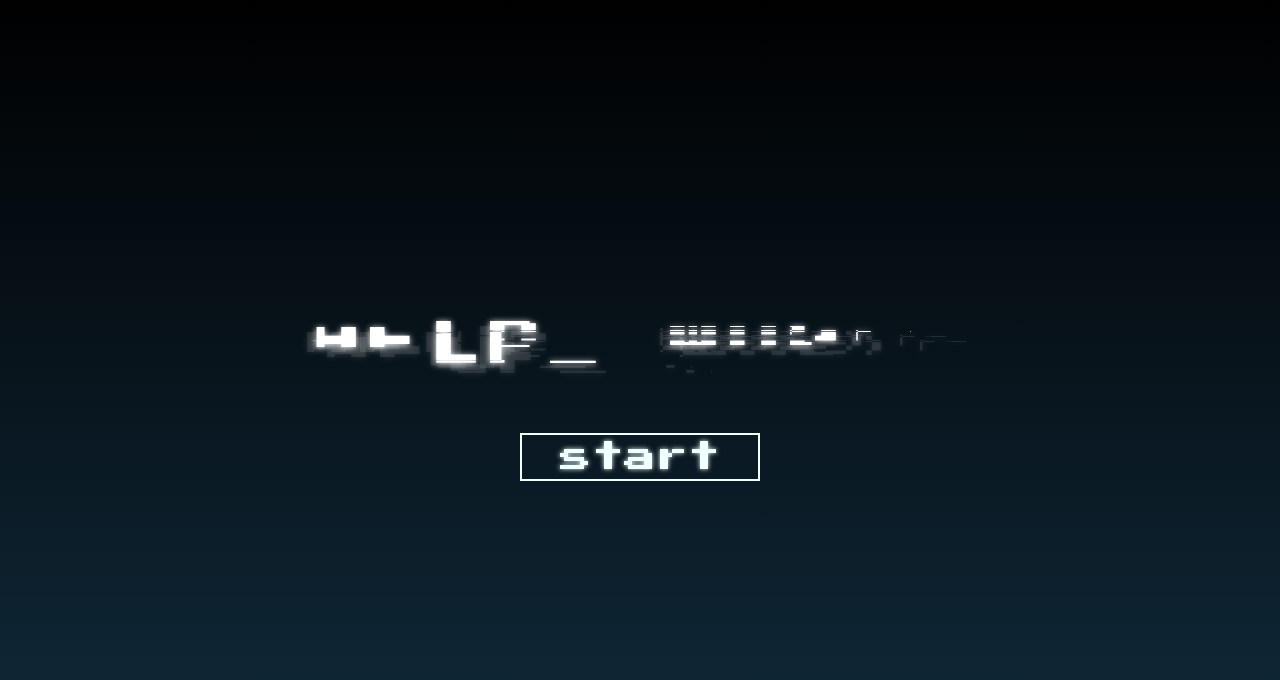
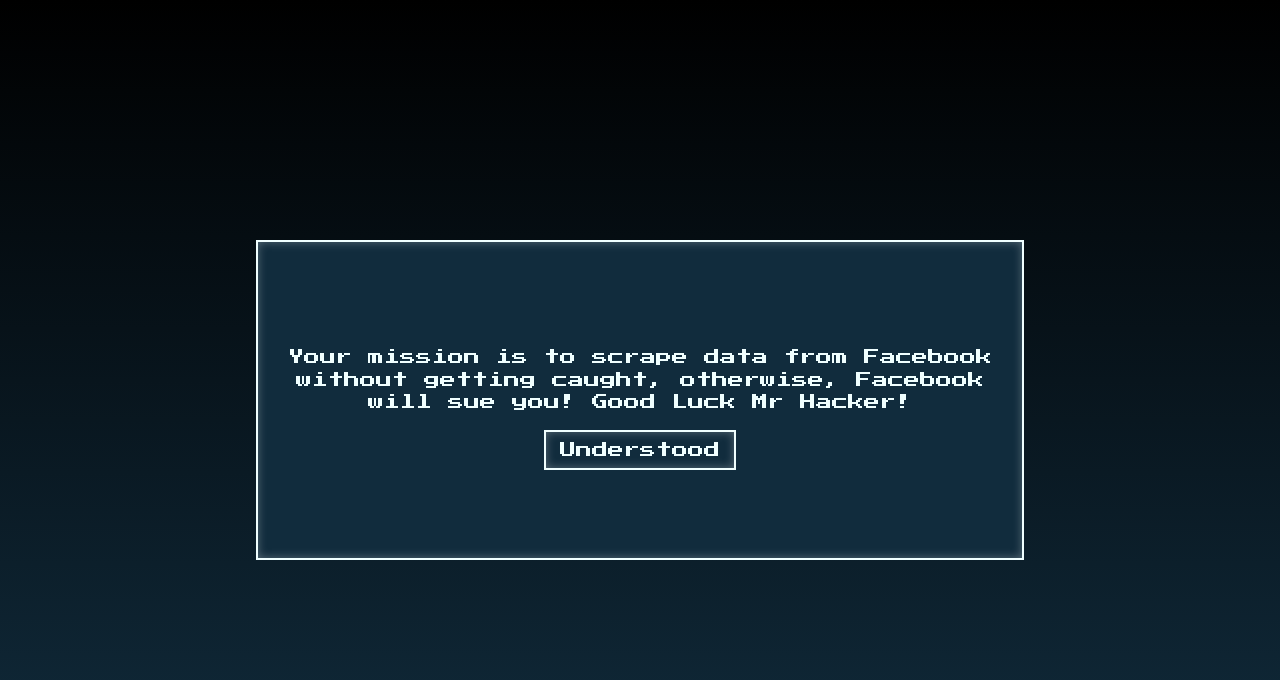
Before and after one commit to alsyoufomar/web-scraper-game, a plain HTML site: page index.html in a window 1280 px wide. Drawn offline with Linux system fonts and the light colour scheme.

Commit message:
add mission message pop up

```diff
--- a/js/app.js
+++ b/js/app.js
@@ -8,8 +8,8 @@
   let isGameOver = false;
   const boardArea = boardWidth ** 2;
   let bookmarks = 0;
-
-  console.log(minesNum);
+  bookmarksLeft.innerHTML = `💾 left = ${minesNum - bookmarks}`;
+  result.innerHTML = ' ';
 
   (function () {
     const mines = Array(minesNum).fill('mine');
@@ -182,7 +182,6 @@
         cell.innerHTML = '';
         bookmarksLeft.innerHTML = `💾 left = ${minesNum - bookmarks}`;
       }
-      console.log(cell);
     }
   }
 
--- a/js/entry.js
+++ b/js/entry.js
@@ -1,5 +1,7 @@
 function entryMessage() {
   const intro = document.querySelector('.intro');
+  const warning =
+    'Your mission is to scrape data from Facebook without getting caught, otherwise, Facebook will sue you! Good Luck Mr Hacker!';
 
   (function setTime() {
     let time = Math.round(Math.random() * (2000 - 500)) + 500;
@@ -9,4 +11,29 @@
       setTime();
     }, time);
   })();
+
+  function mession() {
+    const isDisplayed = sessionStorage.getItem('popupDisplayed');
+    const message = document.querySelector('.message');
+    const closeBtn = document.querySelector('.close_btn');
+    const messageBody = document.querySelector('.message_body');
+
+    message.append(closeBtn);
+    if (isDisplayed !== 'true') {
+      message.classList.add('popup');
+      closeBtn.classList.add('popup_btn');
+      closeBtn.innerHTML = 'Understood';
+      messageBody.innerHTML = warning;
+      closeBtn.addEventListener('click', (e) => {
+        sessionStorage.setItem('popupDisplayed', 'true');
+        closeBtn.innerHTML = '';
+        messageBody.innerHTML = '';
+        entryMessage();
+      });
+    } else {
+      closeBtn.classList.remove('popup_btn');
+      message.classList.remove('popup');
+    }
+  }
+  mession();
 }
--- a/stylesheet.css
+++ b/stylesheet.css
@@ -71,11 +71,11 @@
 
 .checked {
   background-color: var(--clr-dark);
-  border: 2px solid var(--clr-light);
   color: var(--clr-light);
   display: flex;
   justify-content: center;
   align-items: center;
+  border: 2px solid var(--clr-light);
   filter: blur(0.2px);
   box-shadow: inset 0 0 10px #ffffff4b;
 }
@@ -136,6 +136,60 @@
 .bookmarksLeft,
 .result {
   color: var(--clr-light);
+}
+
+/* game styling */
+
+.container {
+  display: grid;
+  grid-template: 1fr / repeat(3, 1fr);
+}
+
+/* pop up styling */
+
+.popup {
+  height: 40%;
+  position: fixed;
+  top: 30%;
+  left: 20%;
+  right: 20%;
+  background-color: var(--clr-dark);
+  z-index: 10;
+  border: 2px solid var(--clr-light);
+  filter: blur(0.2px);
+  box-shadow: inset 0 0 10px #ffffff4b;
+  color: var(--clr-light);
+  display: flex;
+  flex-direction: column;
+  justify-content: center;
+  align-items: center;
+}
+
+.popup_btn {
+  width: 12em;
+  height: 2.5em;
+  border: 2px solid var(--clr-light);
+  box-shadow: inset 0 0 10px #ffffff4b;
+  display: flex;
+  justify-content: center;
+  align-items: center;
+  cursor: pointer;
+}
+
+.popup:hover .popup_btn {
+  animation: paths 2s step-end;
+}
+
+.popup:active .popup_btn {
+  background-color: var(--clr-light);
+  color: var(--clr-dark);
+}
+
+.message_body {
+  padding: 1rem;
+  margin: 0;
+  text-align: center;
+  line-height: 1.4;
 }
 
 /* glitch effect */
--- a/views/index.html
+++ b/views/index.html
@@ -6,4 +6,8 @@
   <div class="start__btn">
     <a href="/game" class="glitchy" onclick="route()">start</a>
   </div>
+  <div class="message">
+    <p class="message_body"></p>
+    <div class="close_btn"></div>
+  </div>
 </main>
```
Also changed, not shown: views/game.html (+5 -3 lines).
